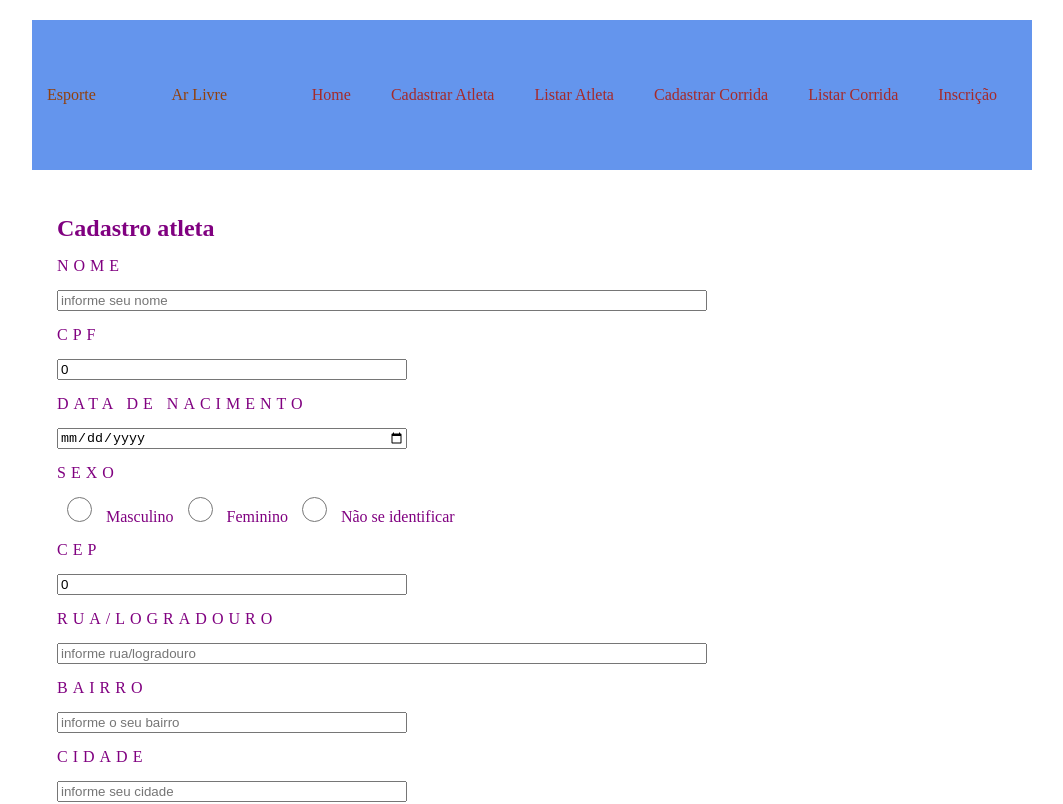
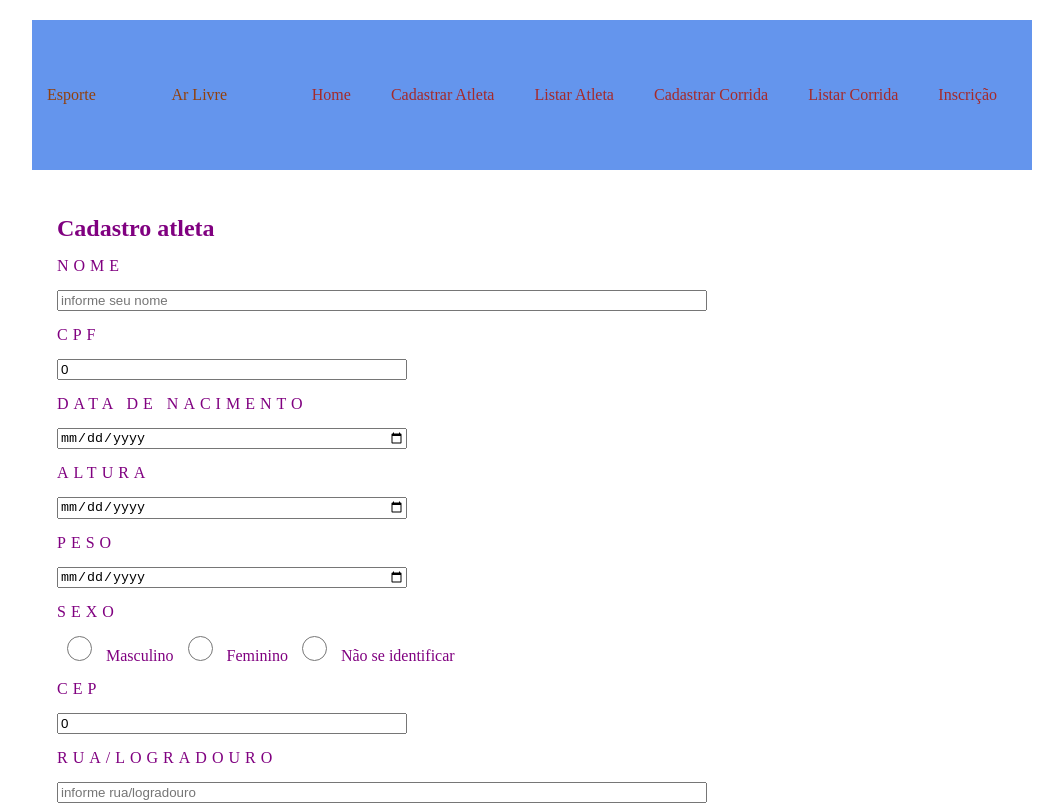
Before and after one commit to Nicollas-collab/Esporte-ar-livre-Nicollas, an Angular app: page /cadastroatleta in a window 1280 px wide. Shown: the top 804 px of the page, without its empty margins (108-1171 px from the left). Built offline with nearby package versions, Linux system fonts and the light colour scheme.

Commit message:
altura e peso

```diff
--- a/src/app/component/atleta-componente/atleta-componente.html
+++ b/src/app/component/atleta-componente/atleta-componente.html
@@ -12,6 +12,11 @@
         <label for="data_nascimento">data de nacimento</label>
         <input type="date" name="data_nascimento" [(ngModel)] = "data_nascimento" id="data_nascimento" class="input02">
 
+        <label for="altura">altura</label>
+        <input type="date" name="altura" [(ngModel)] = "altura" id="altura" class="input02">
+
+        <label for="peso">peso</label>
+        <input type="date" name="peso" [(ngModel)] = "peso" id="peso" class="input02">
 
         <label for="sexo">sexo</label>
         <input type="radio" name="sexo" id="sexoM" class="btnSelecao" value="M" [(ngModel)] = "sexo"> Masculino
--- a/src/app/component/atleta-componente/atleta-componente.ts
+++ b/src/app/component/atleta-componente/atleta-componente.ts
@@ -23,6 +23,8 @@ export class AtletaComponente {
    bairro = ''
    cidade = ''
    uf = ''
+  altura = 0
+  peso = 0
 
    editar = false
    idAtleta = 0
@@ -32,7 +34,7 @@ export class AtletaComponente {
 
    //DECLARAÇÃO DE FUNÇÕES
    exibeDados() {
-     console.log(this.nome, this.cpf, this.data_nascimento, this.sexo, this.ruaLogradouro, this.bairro, this.cidade, this.uf)
+     console.log(this.nome, this.cpf, this.data_nascimento, this.sexo, this.ruaLogradouro, this.bairro, this.cidade, this.uf, this.altura, this.peso)
    }
 
    ngOnInit() {
@@ -59,6 +61,8 @@ export class AtletaComponente {
            this.bairro = objAtleta.bairro
            this.cidade = objAtleta.cidade
            this.uf = objAtleta.uf
+           this.altura = objAtleta.altura
+           this.peso == objAtleta.peso
 
            this.cdr.detectChanges()
          }, error: (msgErro) => {
@@ -78,6 +82,8 @@ export class AtletaComponente {
      pessoaAtleta.bairro = this.bairro
      pessoaAtleta.cidade = this.cidade
      pessoaAtleta.uf = this.uf
+     pessoaAtleta.altura = this.altura
+     pessoaAtleta.peso = this.peso
 
      if (!this.editar) {
        this.atletaService.adicionarAtleta(pessoaAtleta)
@@ -132,6 +138,8 @@ export class AtletaComponente {
      this.bairro = ''
      this.cidade = ''
      this.uf = ''
+     this.altura = 0
+     this.peso = 0
    }
 
   /*
--- a/src/app/models/Pessoa.ts
+++ b/src/app/models/Pessoa.ts
@@ -9,4 +9,6 @@ export class Pessoa{
     bairro: string = ''
     cidade: string = ''
     uf: string = ''
+    altura : number = 0
+    peso: number = 0
 }
```
